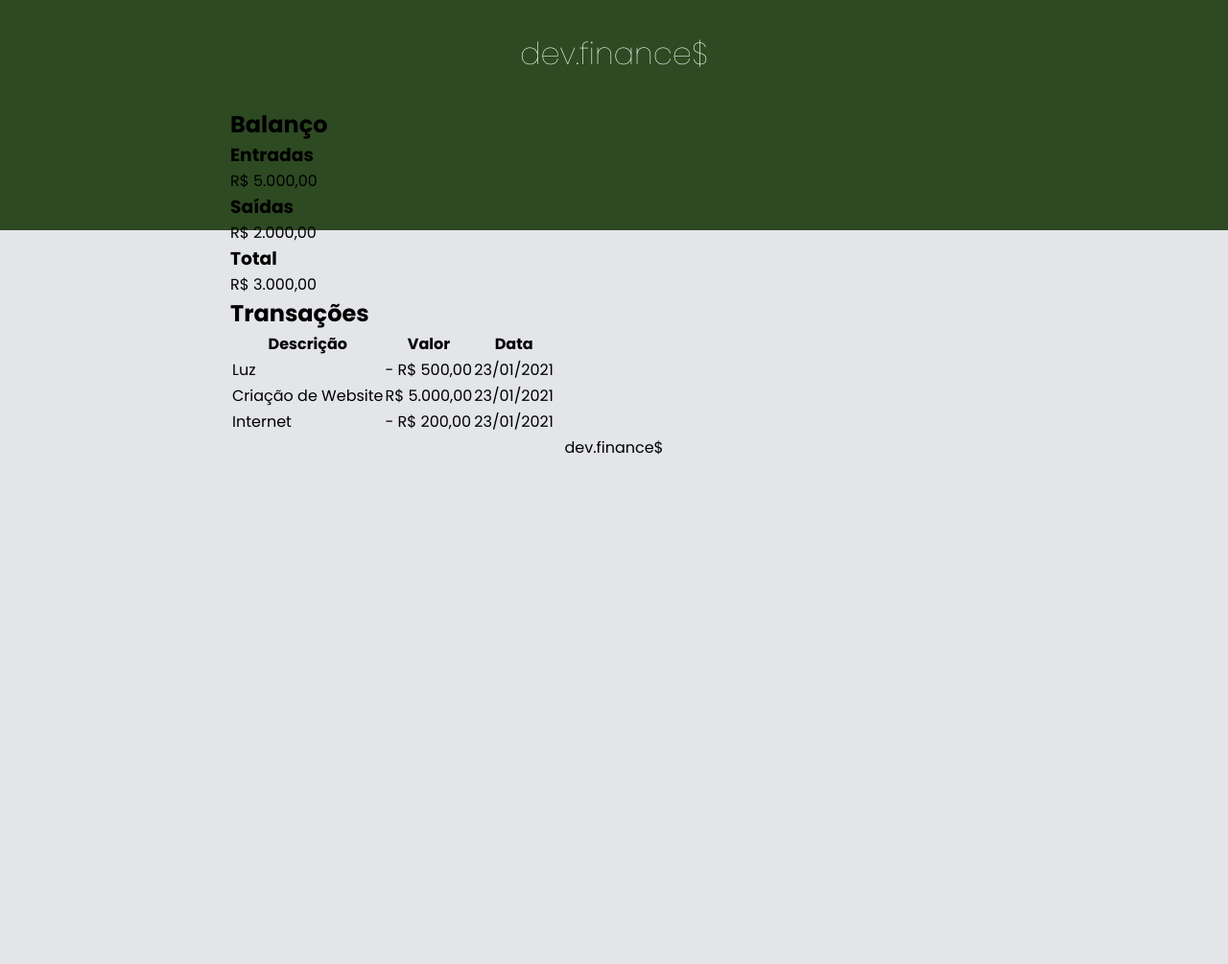
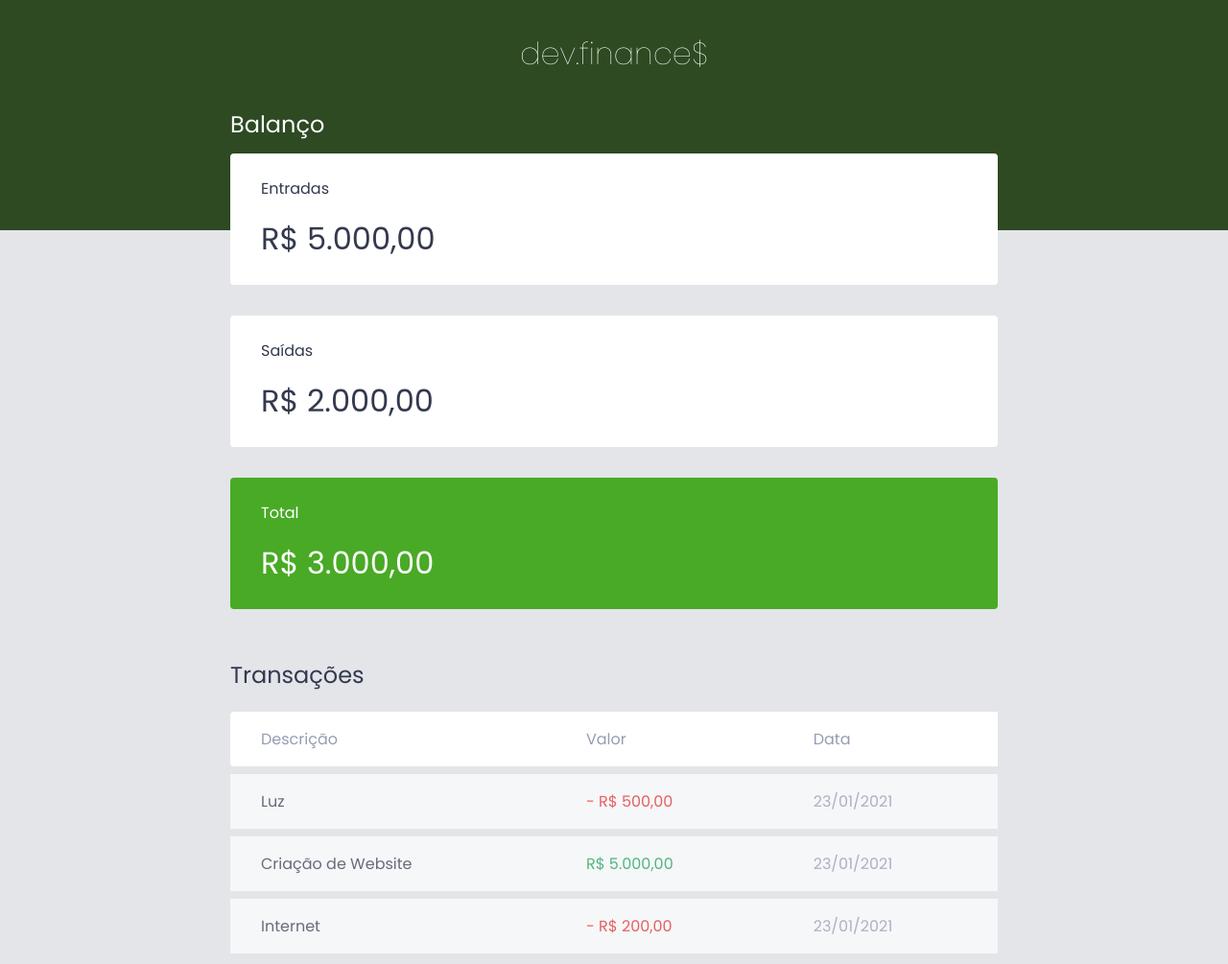
Before and after one commit to developerleomoraes/finance_project, a plain HTML site: page index.html in a window 1280 px wide. Shown: the top 1005 px of the page at 96% size. Before the commit the page ends 800 px from the top, so only its background shows below. Drawn offline with Linux system fonts and the light colour scheme.

Commit message:
hmtl/css plus

```diff
--- a/index.html
+++ b/index.html
@@ -13,7 +13,9 @@
     <!--Fazendo o link com o google fonts-->
     <link rel="preconnect" href="https://fonts.googleapis.com">
     <link rel="preconnect" href="https://fonts.gstatic.com" crossorigin>
-    <link href="https://fonts.googleapis.com/css2?family=Inter:wght@400;900&family=Poppins:ital,wght@0,100;0,400;0,700;1,100;1,400&display=swap" rel="stylesheet">
+    <link
+        href="https://fonts.googleapis.com/css2?family=Inter:wght@400;900&family=Poppins:ital,wght@0,100;0,400;0,700;1,100;1,400&display=swap"
+        rel="stylesheet">
 
 </head>
 
@@ -37,7 +39,7 @@
                 <h3>Saídas</h3>
                 <p>R$ 2.000,00</p>
             </div>
-            <div class="card">
+            <div class="card total">
                 <h3>Total</h3>
                 <p>R$ 3.000,00</p>
             </div>
@@ -56,19 +58,19 @@
                 </thead>
                 <tbody>
                     <tr>
-                        <td>Luz</td>
-                        <td>- R$ 500,00</td>
-                        <td>23/01/2021</td>
+                        <td class="description">Luz</td>
+                        <td class="expense">- R$ 500,00</td>
+                        <td class="date">23/01/2021</td>
                     </tr>
                     <tr>
-                        <td>Criação de Website</td>
-                        <td>R$ 5.000,00</td>
-                        <td>23/01/2021</td>
+                        <td class="description">Criação de Website</td>
+                        <td class="income">R$ 5.000,00</td>
+                        <td class="date">23/01/2021</td>
                     </tr>
                     <tr>
-                        <td>Internet</td>
-                        <td>- R$ 200,00</td>
-                        <td>23/01/2021</td>
+                        <td class="description">Internet</td>
+                        <td class="expense">- R$ 200,00</td>
+                        <td class="date">23/01/2021</td>
                     </tr>
                 </tbody>
             </table>
--- a/style.css
+++ b/style.css
@@ -1,5 +1,10 @@
 
 /*Global ================================*/
+:root{
+    --dark-blue: #33394e;
+}
+
+
 *{
     margin: 0;
     padding: 0;
@@ -14,6 +19,16 @@ body {
 .container{
     width: min(90vw, 800px);
     margin: auto;
+}
+
+
+/* Titles ===============================*/
+h2{
+    margin-top: 3.2rem;
+    margin-bottom: 0.8rem;
+    color: var(--dark-blue);
+
+    font-weight: normal;
 }
 
 /* Header ===============================*/
@@ -34,8 +49,91 @@ header h1#logo{
     margin-top: -8rem;
 }
 
+#balance h2{
+    color: white;
+    margin-top: 0;
+}
+
+/* Cards ===============================*/
+.card{
+    background: white;
+    padding: 1.5rem 2rem;
+    border-radius: 0.25rem;
+
+    margin-bottom: 2rem;
+
+    color: var(--dark-blue);
+}
+
+.card h3{
+    font-weight: normal;
+    font-size: 1rem;
+}
+
+.card p{
+    font-size: 2rem;
+    line-height: 3rem;
+
+    margin-top: 1rem;
+}
+
+.card.total{
+    background: #49aa26;
+    color: white;
+}
+
+/* Table ================================*/
+#data-table{
+    width: 100%;
+    border-spacing: 0 0.5rem;
+    color: #969cb3
+}
+
+table thead tr th:first-child,
+table thead tr td:first-child{
+    border-radius: 0.25rem 0 0 0.25rem;
+}
+
+table thead th{
+    background: white;
+    font-weight: normal;
+    padding: 1rem 2rem;
+    text-align: left;
+    color: #969cb3
+}
+
+table tbody tr{
+    opacity: 0.7;
+}
+
+table tbody tr:hover{
+    opacity: 1;
+}
+
+table tbody td{
+    background: white;
+    padding: 1rem 2rem;
+}
+
+td.description{
+    color: var(--dark-blue);
+}
+
+td.income{
+    color: #12a454;
+}
+
+td.expense{
+    color: #e92929;
+}
+
+
 
 /* Footer ===============================*/
 footer{
     text-align: center;
+    padding: 4rem 0 2rem;
+    color: var(--dark-blue);
+
+    opacity: 0.6;
 }
```
